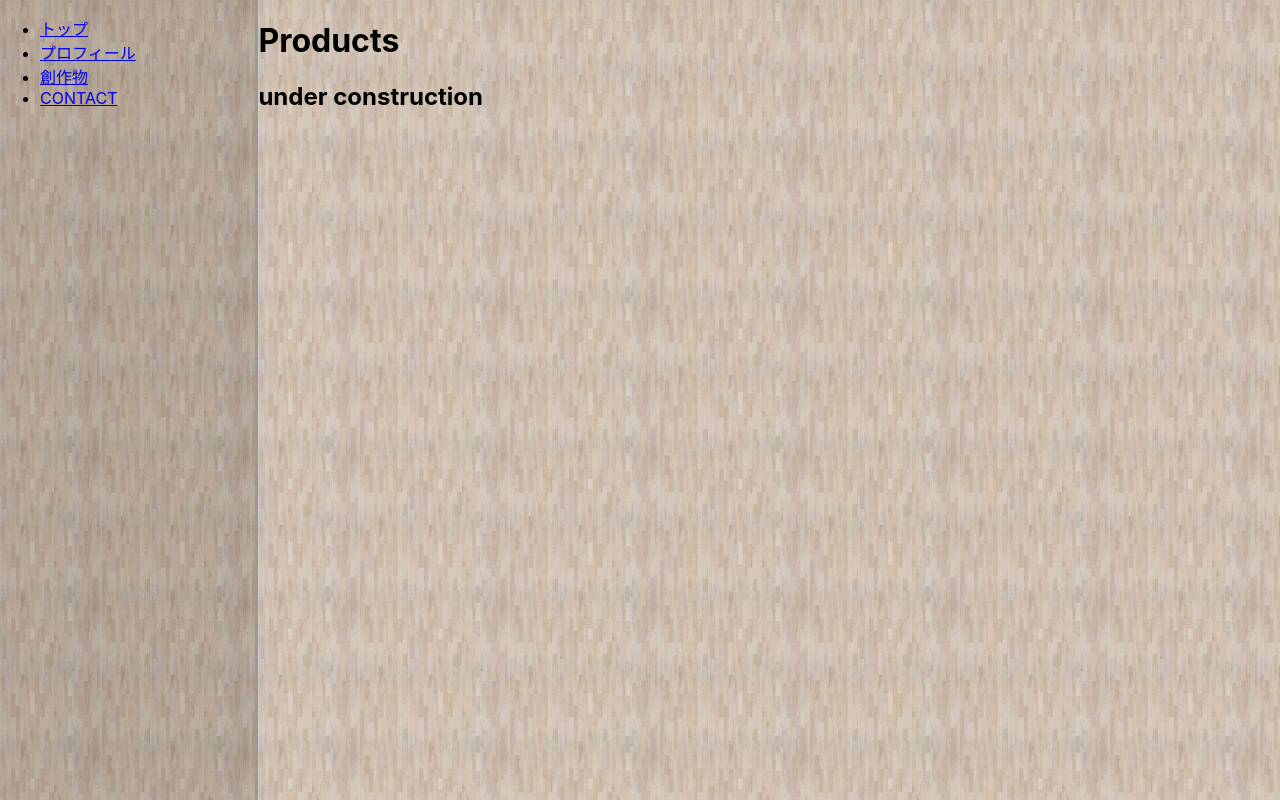
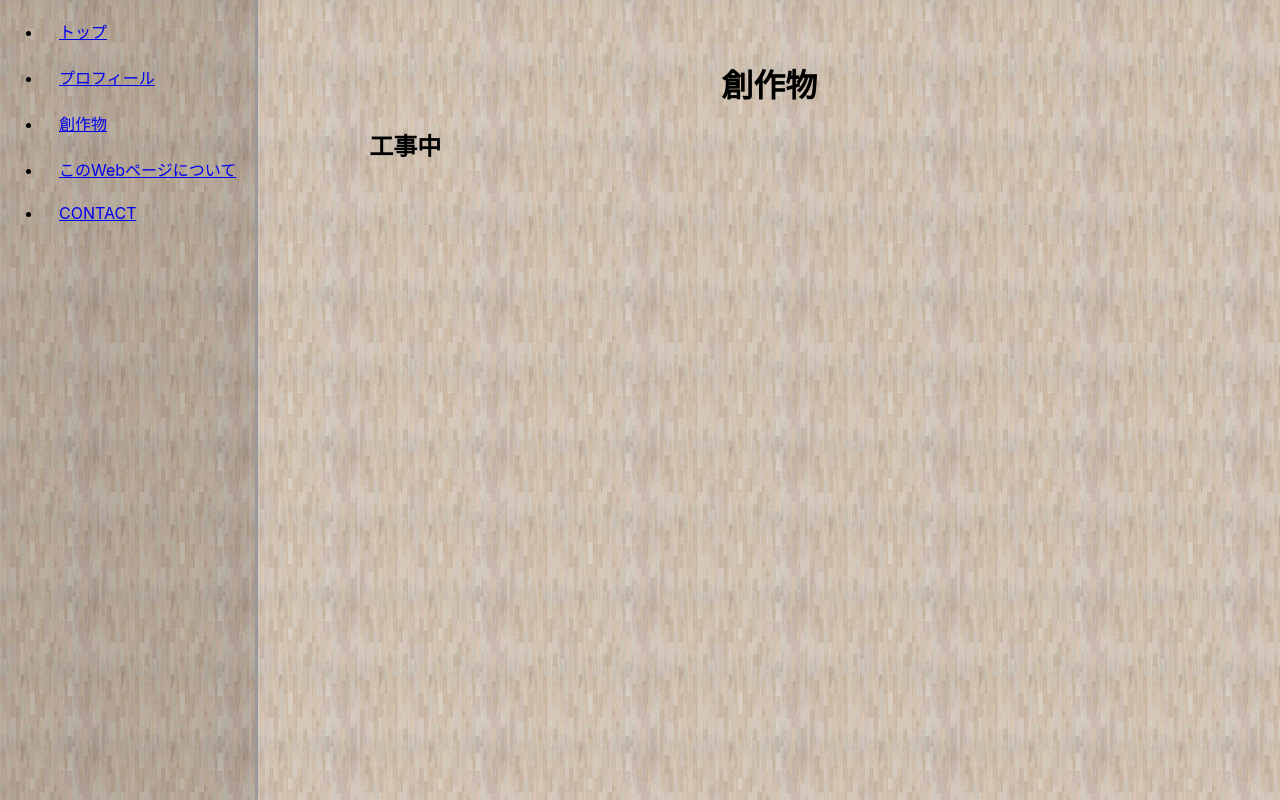
Before and after one commit to ts-uc/PrimeCounter, a React (Create React App) app: page /products in a window 1280 px wide. Built offline with nearby package versions, Linux system fonts and the light colour scheme; no server answers; the database is empty.

Commit message:
CSS周りを整備

```diff
--- a/src/assets/App.css
+++ b/src/assets/App.css
@@ -1,6 +1,10 @@
 @font-face {
   font-family: "DigitalFont";
   src: url(DSEG14Classic-Regular.ttf);
+}
+
+h1 {
+  text-align: center;
 }
 
 .DefaultContent {
@@ -26,6 +30,14 @@
   width: 80%;
 }
 
+.contents_wrap {
+  margin: 60px auto;
+  position: relative;
+  width: 90%;
+  max-width: 800px;
+  min-width: 500px;
+}
+
 .SideBar {
   float: left;
   background-image: url(woodtexture_side.gif);
@@ -33,6 +45,12 @@
   border-right: solid 3px #999;
   width: 20%;
   min-height: 100vh;
+}
+
+.sidebar_content li {
+  margin: 16px 3px;
+  padding: 3px 3px 3px 16px;
+  position: relative;
 }
 
 .Top {
--- /dev/null
+++ b/src/components/AboutThisPage.js
@@ -0,0 +1,8 @@
+export const AboutThisPage = () => {
+    return (
+      <div className="contents_wrap">
+        <h1>このページについて</h1>
+        <h2>工事中</h2>
+      </div>
+    );
+  };
--- a/src/components/Contact.js
+++ b/src/components/Contact.js
@@ -1,8 +1,8 @@
 export const Contact = () => {
-    return (
-      <>
-        <h1>Contact</h1>
-        <h2>under construction</h2>
-      </>
-    );
-  };
+  return (
+    <div className="contents_wrap">
+      <h1>Contact</h1>
+      <h2>工事中</h2>
+    </div>
+  );
+};
--- a/src/components/Content.js
+++ b/src/components/Content.js
@@ -2,6 +2,7 @@ import { Routes, Route } from "react-router-dom";
 import { Products } from "./Products";
 import { Profile } from "./Profile";
 import { Contact } from "./Contact";
+import { AboutThisPage } from "./AboutThisPage";
 import { Top } from "./Top";
 
 export const Content = () => {
@@ -10,6 +11,7 @@ export const Content = () => {
       <Route path="/profile" element={<Profile />} />
       <Route path="/products" element={<Products />} />
       <Route path="/contact" element={<Contact />} />
+      <Route path="/aboutthispage" element={<AboutThisPage />} />
       <Route path="/" element={<Top />} />
     </Routes>
   );
--- a/src/components/Products.js
+++ b/src/components/Products.js
@@ -1,8 +1,8 @@
 export const Products = () => {
   return (
-    <>
-      <h1>Products</h1>
-      <h2>under construction</h2>
-    </>
+    <div className="contents_wrap">
+      <h1>創作物</h1>
+      <h2>工事中</h2>
+    </div>
   );
 };
--- a/src/components/Profile.js
+++ b/src/components/Profile.js
@@ -1,8 +1,8 @@
 export const Profile = () => {
-    return (
-      <>
-        <h1>Profile</h1>
-        <h2>under construction</h2>
-      </>
-    );
-  };
+  return (
+    <div className="contents_wrap">
+      <h1>プロフィール</h1>
+      <h2>工事中</h2>
+    </div>
+  );
+};
--- a/src/components/SideBar.js
+++ b/src/components/SideBar.js
@@ -2,7 +2,7 @@ import { Link } from "react-router-dom";
 
 export const SideBar = () => {
   return (
-    <ul>
+    <ul class="sidebar_content">
       <li>
         <Link to="/">トップ</Link>
       </li>
@@ -13,6 +13,9 @@ export const SideBar = () => {
         <Link to="/products">創作物</Link>
       </li>
       <li>
+        <Link to="/aboutthispage">このWebページについて</Link>
+      </li>
+      <li>
         <Link to="/contact">CONTACT</Link>
       </li>
     </ul>
--- a/src/components/Top.js
+++ b/src/components/Top.js
@@ -10,7 +10,10 @@ export const Top = () => {
       </div>
       <CounterMessage />
       <h1>T.U. のポートフォリオへようこそ</h1>
-      <img src={star_and_me} width="50%" />
+      <figure>
+      <img src={star_and_me} width="75%" />
+      <figcaption>青森県弘前市りんご公園にて</figcaption>
+      </figure>
     </div>
   );
 };
```
